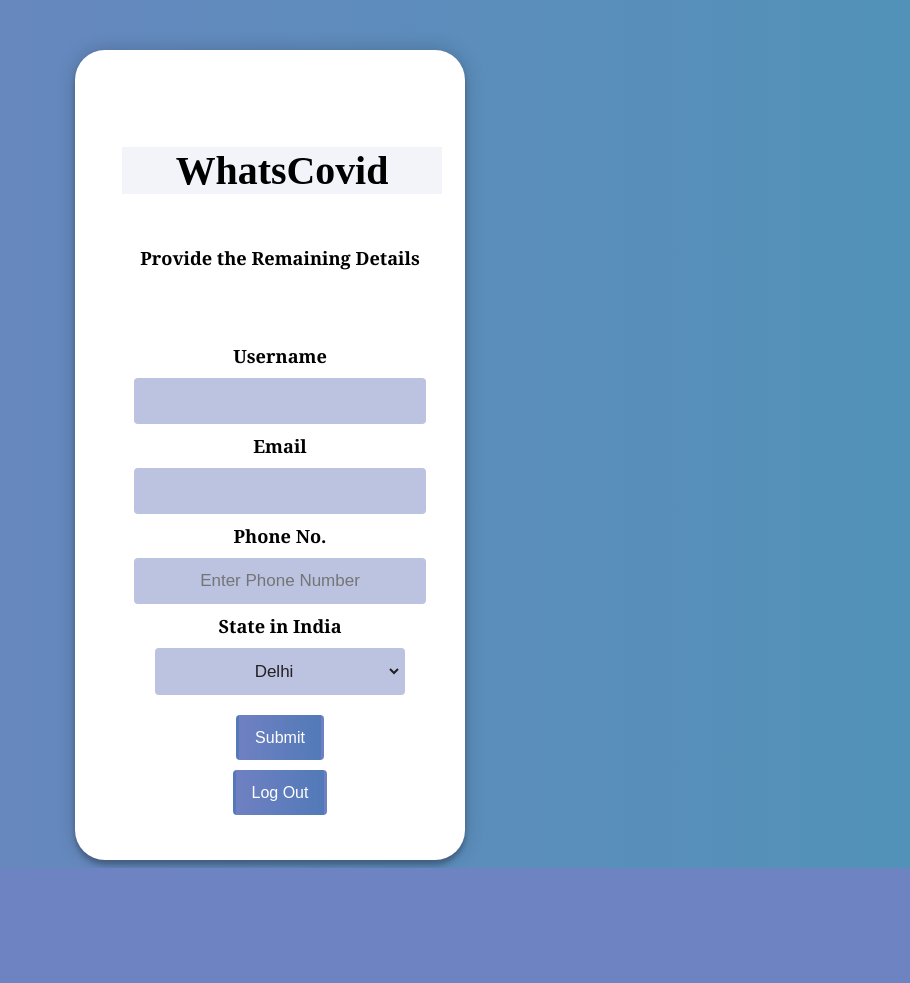
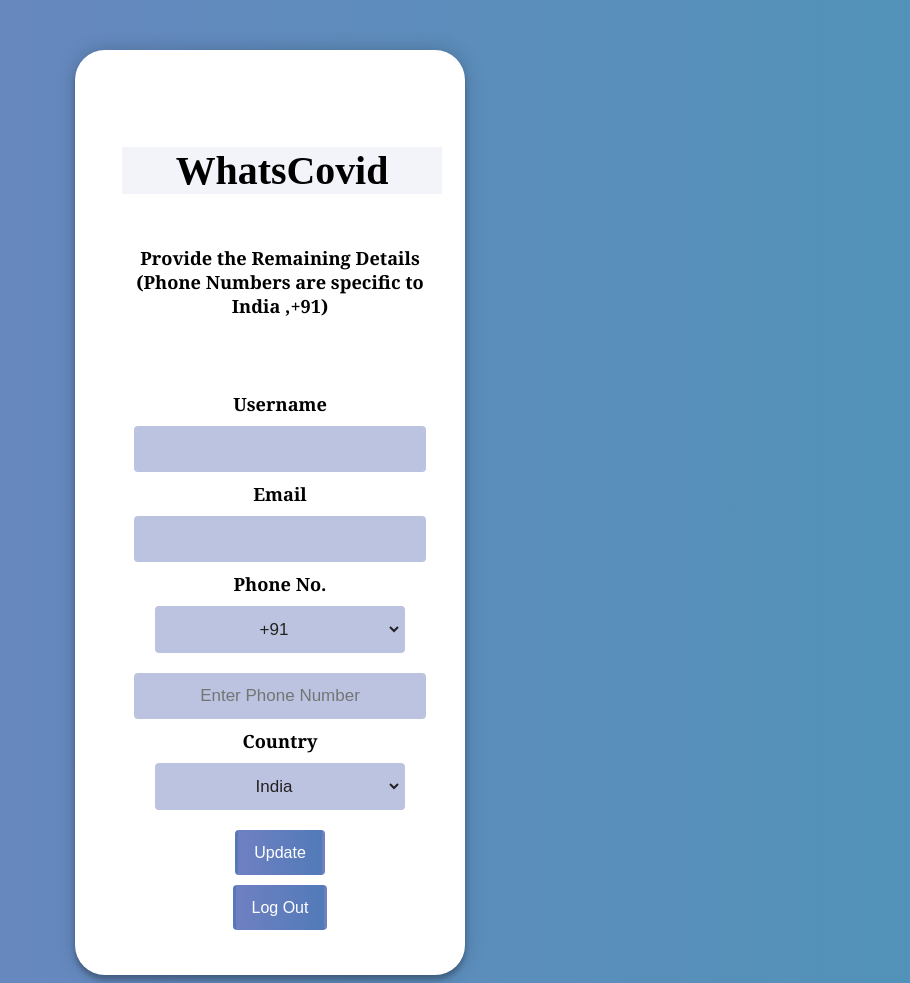
Before and after one commit to RahulKushwaha762/WhatsCovidWeb, a Django app: template covidapp/templates/dashboard.html in a window 1280 px wide. Shown: the whole page, without its empty margins (370-1280 px from the left). Before the commit the page ends 868 px from the top, so only its background shows below. Run offline with Django 3.2, Linux system fonts and the light colour scheme; the template is opened without the code that fills it, so the values that code supplies are empty.

Commit message:
country code added

```diff
--- a/covidapp/templates/dashboard.html
+++ b/covidapp/templates/dashboard.html
@@ -93,7 +93,7 @@ body {
 
 <div class="form">
      <div style="background:#f3f4f9;border:2px solid white;"><topbar>WhatsCovid</topbar></div>
-     <div>Provide the Remaining Details</div>
+     <div>Provide the Remaining Details (Phone Numbers are specific to India ,+91)</div>
       <div class="logged-in-box auth0-box logged-in">
     <img class="avatar" height="100px" src="{{ auth0User.extra_data.picture }}"/>
      <center> <label for="username">Username</label></center>
@@ -102,14 +102,17 @@ body {
         {% csrf_token %}
       <center> <label for="email">Email</label></center>
       <input class="select" name="emailc" id="email" type="text" value="{{ user.email }}" disabled >
+
       <center> <label for="phone">Phone No.</label></center>
+                   <select class="select">
+                     <option>+91</option>
+                   </select>
       <input class="select" name = "phonec" id="phone" type="text" placeholder="Enter Phone Number" pattern="[0-9.]+" required>
-       <center><label for="state">State in India</label></center>
+       <center><label for="state">Country</label></center>
         <select class="select" id="state" name="statedata">
-            <option value="delhi">Delhi</option>
-            <option value="mumbai">Mumbai</option>
+            <option value="India">India</option>
         </select>
-        <input class="button" type="submit" value="Submit">
+        <input class="button" type="submit" value="Update">
     </form>
 </div>
 
--- a/covidapp/templates/join.html
+++ b/covidapp/templates/join.html
@@ -82,7 +82,7 @@ body {
     <img src="https://i.cloudup.com/StzWWrY34s.png" />
         <div>Your Number <i style="color:red"> {{currentuser.phoneno}} </i> is registered</div>
         <hr>
-            <div>To Recieve Covid Updates we want you to send the below message for next verification</div>
+            <div>To Recieve Covid Updates we want you to send the whatsapp message for next verification</div>
             <hr>
         <div>Now Send the whatsapp message by typing <i style="color:red">join larger-bear</i>  to <i style="color:green"> +14155238886</i></div>
 </form>
```
Also changed, not shown: covidapp/views.py (+5 -2 lines), db.sqlite3.
